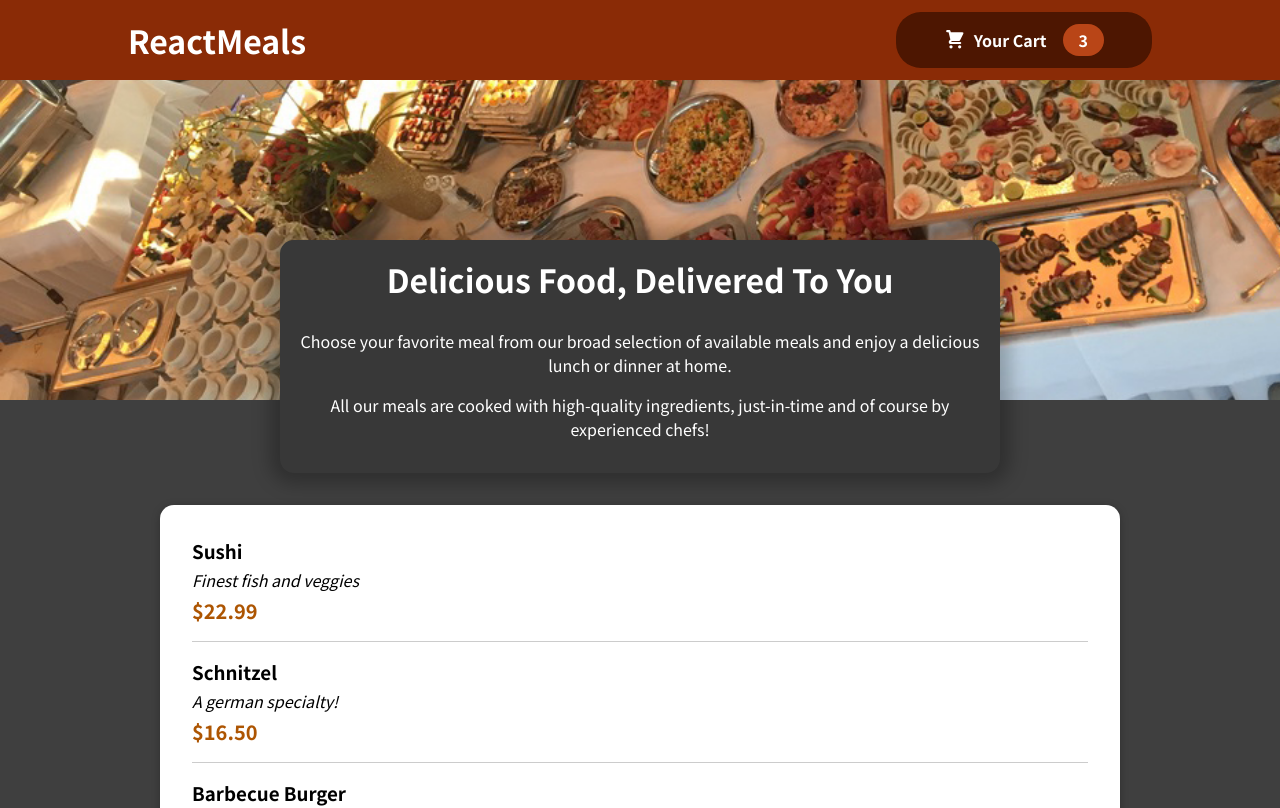
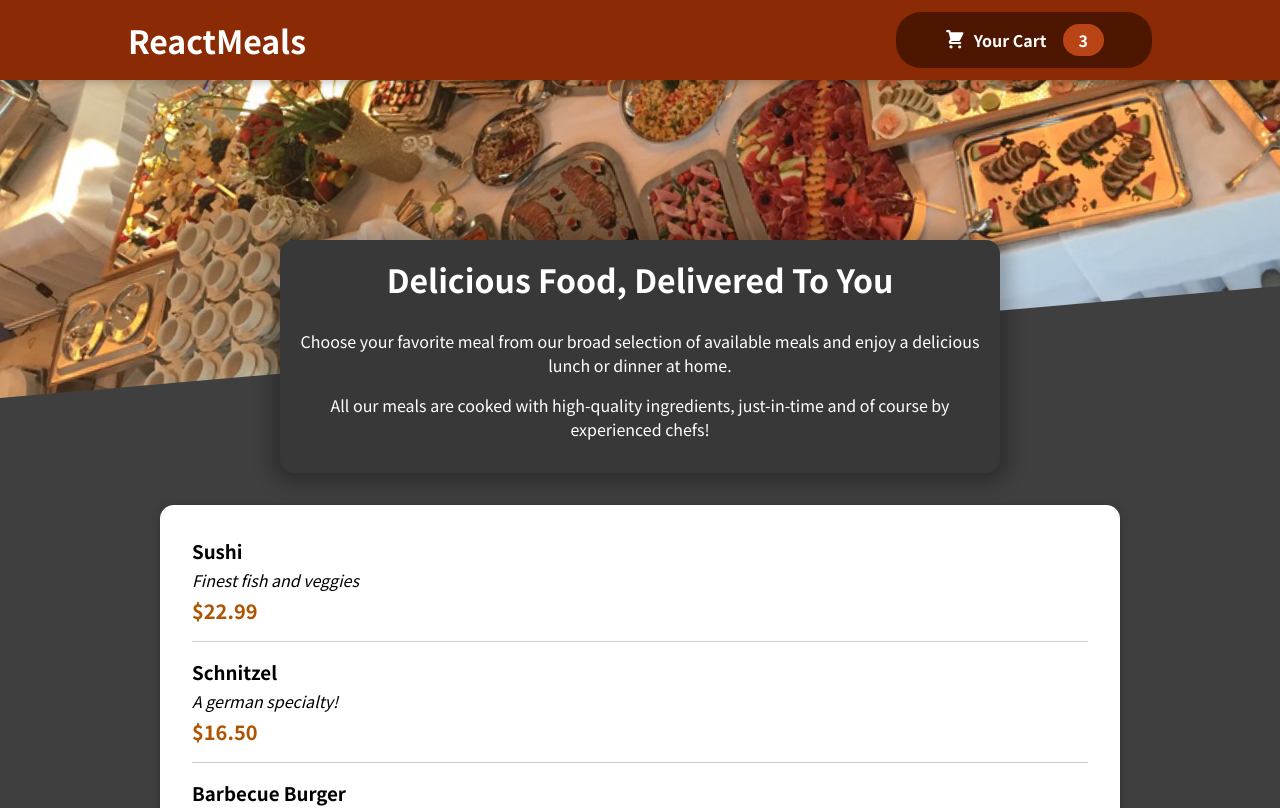
Before and after one commit to ozkanparlakkilic/food-order, a React (Create React App) app: page / in a window 1280 px wide. Shown: the top 808 px of the page. Built offline with nearby package versions, Linux system fonts and the light colour scheme.

Commit message:
add box shadow in header and change image transform

```diff
--- a/src/components/Layout/Header.module.css
+++ b/src/components/Layout/Header.module.css
@@ -11,6 +11,7 @@
   align-items: center;
   padding: 0 10%;
   z-index: 10;
+  box-shadow: 0 2px 8px rgba(0, 0, 0, 0.25);
 }
 
 .main-image {
@@ -24,4 +25,5 @@
   width: 110%;
   height: 100%;
   object-fit: cover;
+  transform: rotateZ(-5deg) translateY(-4rem) translateX(-1rem);
 }
```
Lines whose indentation alone changed are shown as unchanged.
